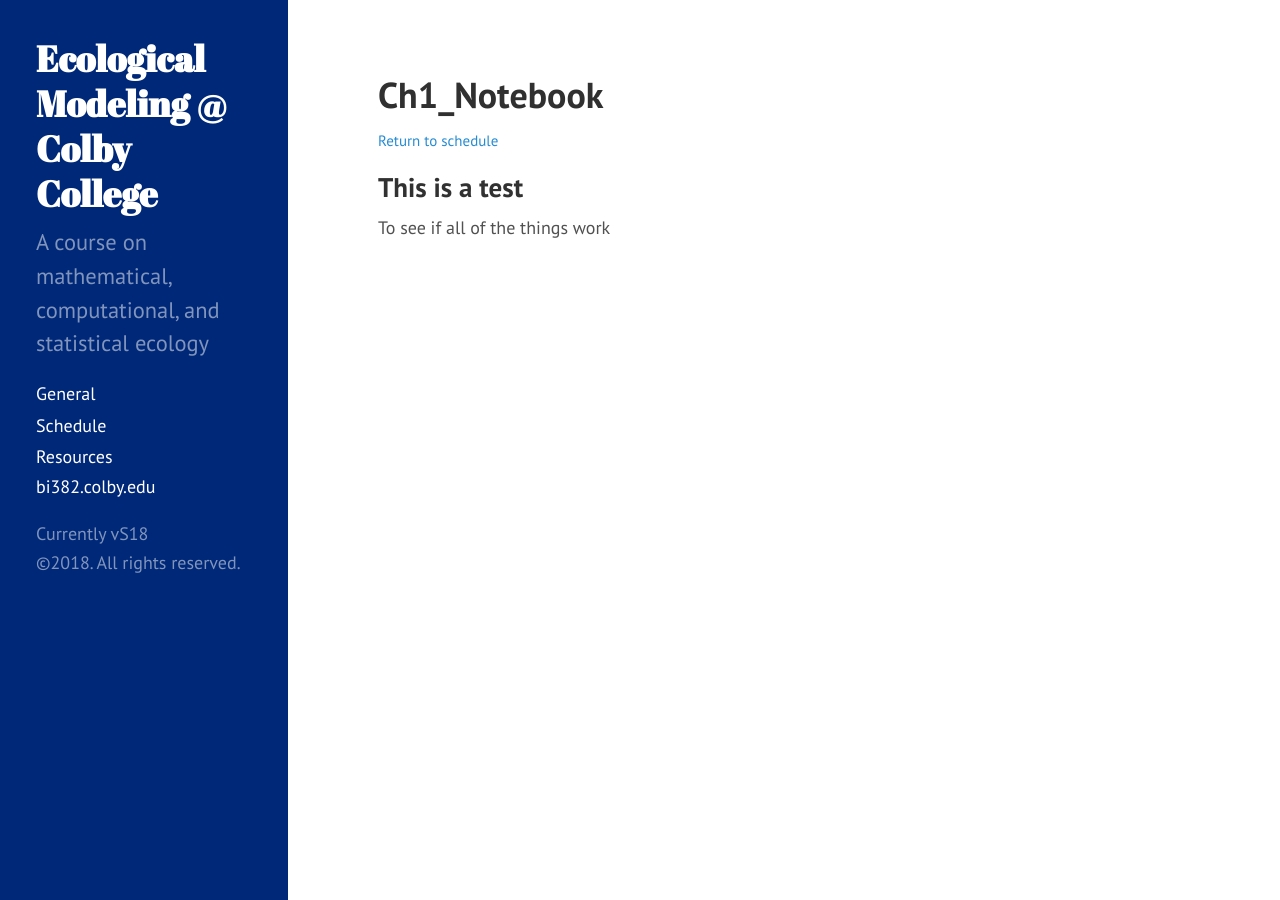
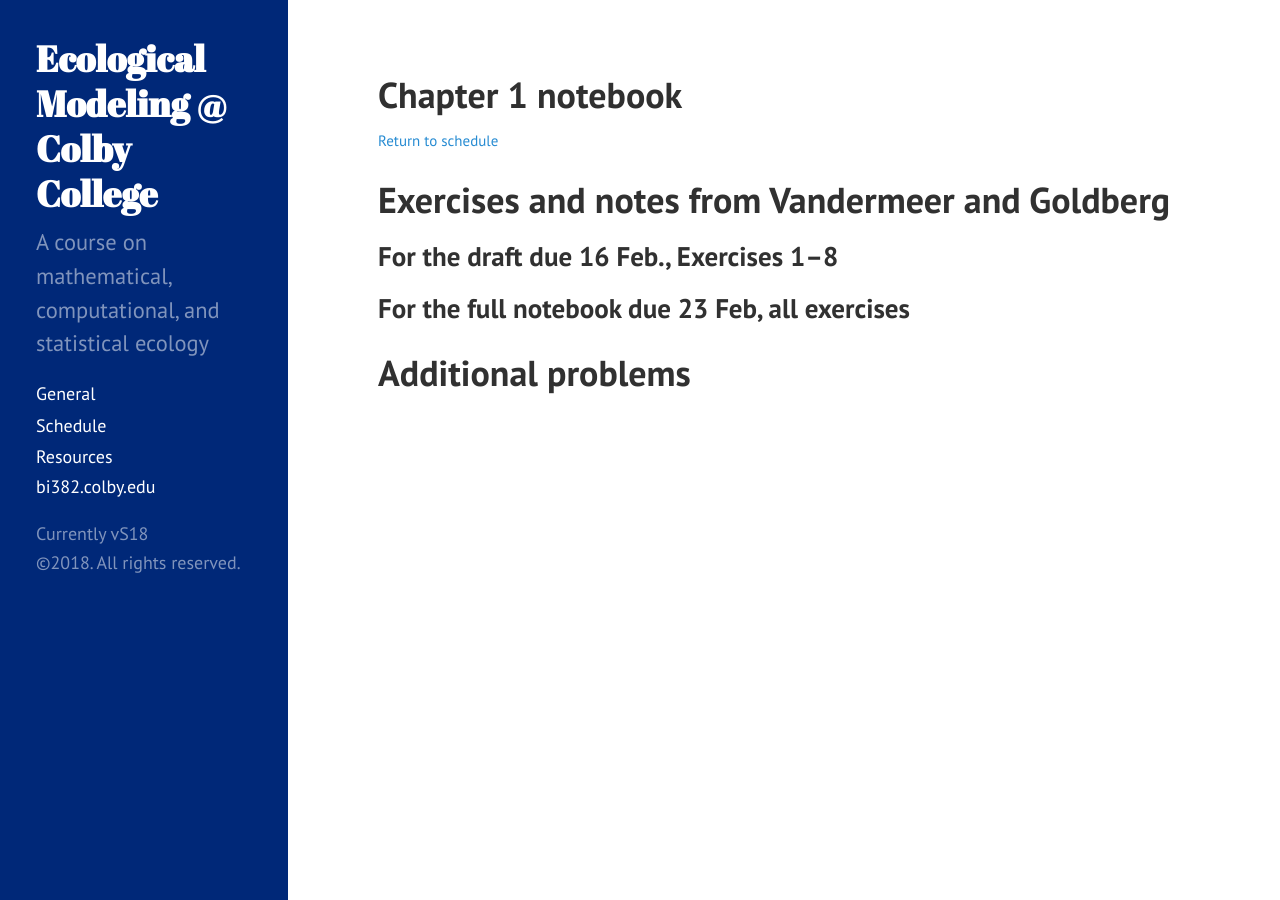
Before and after one commit to ColbyEcology/BI382_2018_Spring, a Jekyll site: the page built from Assignments/Notebooks/Ch1_Notebook.md, in a window 1280 px wide. Built offline with Jekyll 4.4.1, drawn with Linux system fonts in a browser that asks for light colours.

Commit message:
start of assts layout

```diff
--- a/Assignments/Notebooks/Ch1_Notebook.md
+++ b/Assignments/Notebooks/Ch1_Notebook.md
@@ -1,8 +1,12 @@
 ---
 layout: assignment
-title: "Ch1_Notebook"
+title: "Chapter 1 notebook"
 ---
 
-## This is a test
+# Exercises and notes from Vandermeer and Goldberg
+## For the draft due 16 Feb., Exercises 1–8
 
-To see if all of the things work
+
+## For the full notebook due 23 Feb, all exercises
+
+# Additional problems
```
